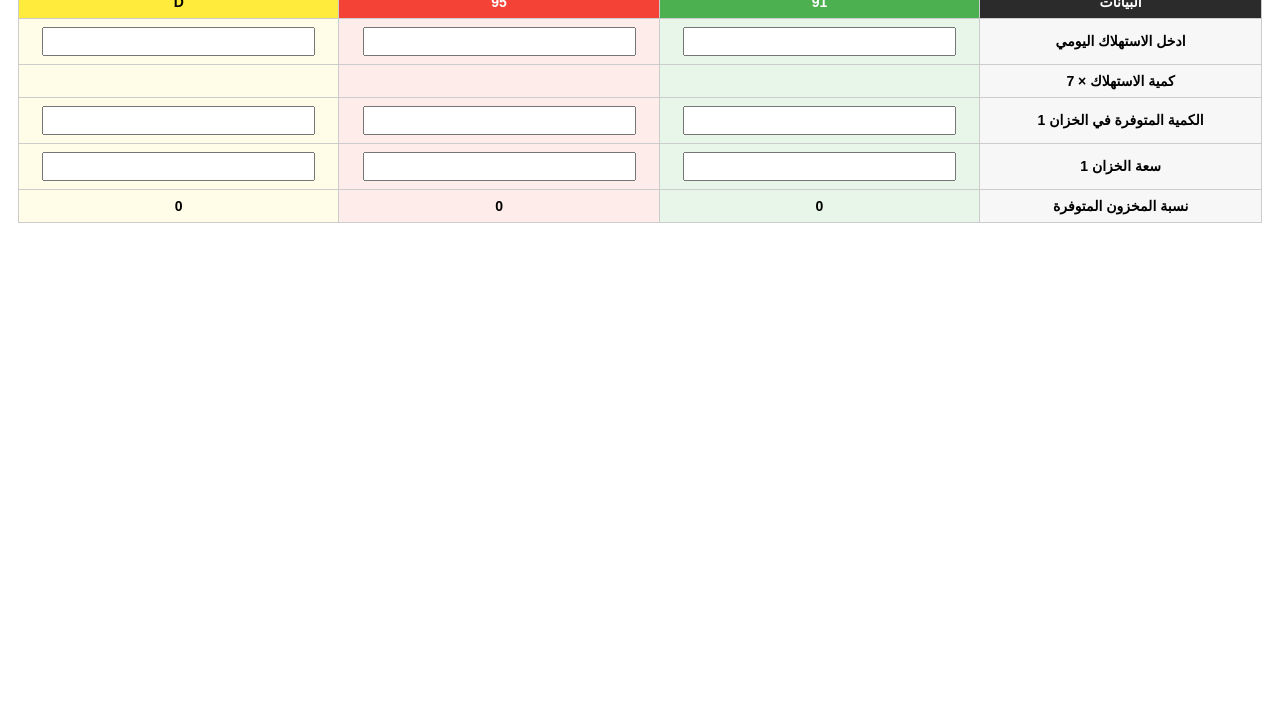
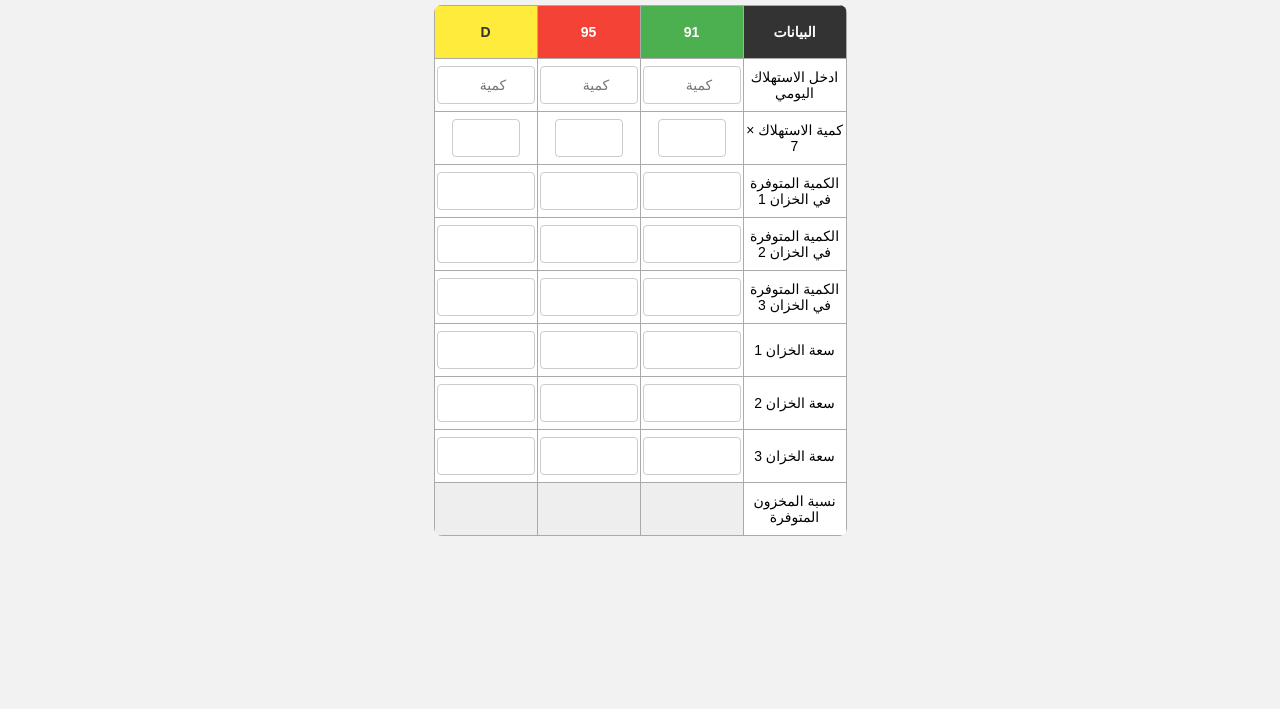
Before and after one commit to R-MAASHI/Faul-stationss, a plain HTML site: page index.html in a window 1280 px wide. Shown: the part 91-800 px from the top of the page. Drawn offline with Linux system fonts and the light colour scheme.

Commit message:
Update index.html

```diff
--- a/index.html
+++ b/index.html
@@ -2,123 +2,157 @@
 <html lang="ar" dir="rtl">
 <head>
 <meta charset="UTF-8">
-<meta name="viewport" content="width=device-width, initial-scale=1.0">
 <title>حاسبة محطات الوقود</title>
-
 <style>
 body {
-  font-family: Arial, sans-serif;
-  background: #ffffff;
-  padding: 10px;
+    font-family: "Tajawal", sans-serif;
+    background: #f2f2f2;
+    padding: 20px;
 }
-
 h2 {
     text-align: center;
-  margin-bottom: 10px;
 }
-
 table {
-  width: 100%;
     border-collapse: collapse;
+    margin: auto;
+    background: #fff;
+    border-radius: 8px;
+    overflow: hidden;
 }
-
 th, td {
+    border: 1px solid #aaa;
+    text-align: center;
+    font-size: 14px;
+    width: 100px;
+    height: 50px;
+}
+th {
+    background: #333;
+    color: #fff;
+}
+.col-91 { background: #4caf50; color:#fff;} /* أخضر واضح */
+.col-95 { background: #f44336; color:#fff;} /* أحمر واضح */
+.col-d  { background: #ffeb3b; color:#333;} /* أصفر واضح */
+input {
+    width: 90%;
+    height: 30px;
+    padding: 3px;
     border: 1px solid #ccc;
-  padding: 8px;
+    border-radius: 4px;
     text-align: center;
     font-size: 14px;
 }
-
-/* العناوين */
-.head-data { background:#2b2b2b; color:#fff; }
-.head-91 { background:#4CAF50; color:#fff; }
-.head-95 { background:#F44336; color:#fff; }
-.head-D  { background:#FFEB3B; color:#000; }
-
-/* الأعمدة */
-.col-data { background:#f7f7f7; font-weight:bold; }
-.col-91 { background:#e8f5e9; }
-.col-95 { background:#fdecea; }
-.col-D  { background:#fffde7; }
-
-input {
-  width: 90%;
-  padding: 5px;
-  box-sizing: border-box;
-}
-
 .result {
     font-weight: bold;
+    background: #eee;
+}
+.small-input {
+    width: 60px;
 }
 </style>
 </head>
-
 <body>
 
 <h2>حاسبة محطات الوقود</h2>
 
 <table>
     <tr>
-    <th class="head-data">البيانات</th>
-    <th class="head-91">91</th>
-    <th class="head-95">95</th>
-    <th class="head-D">D</th>
+        <th>البيانات</th>
+        <th class="col-91">91</th>
+        <th class="col-95">95</th>
+        <th class="col-d">D</th>
     </tr>
 
     <tr>
-    <td class="col-data">ادخل الاستهلاك اليومي</td>
-    <td class="col-91"><input type="number" id="c91" oninput="calcConsumption('91')"></td>
-    <td class="col-95"><input type="number" id="c95" oninput="calcConsumption('95')"></td>
-    <td class="col-D"><input type="number" id="cD" oninput="calcConsumption('D')"></td>
+        <td>ادخل الاستهلاك اليومي</td>
+        <td><input type="number" oninput="updateConsumption()" id="daily_91" placeholder="كمية"></td>
+        <td><input type="number" oninput="updateConsumption()" id="daily_95" placeholder="كمية"></td>
+        <td><input type="number" oninput="updateConsumption()" id="daily_d" placeholder="كمية"></td>
     </tr>
 
     <tr>
-    <td class="col-data">كمية الاستهلاك × 7</td>
-    <td class="col-91 result" id="r91"></td>
-    <td class="col-95 result" id="r95"></td>
-    <td class="col-D result" id="rD"></td>
+        <td>كمية الاستهلاك × 7</td>
+        <td><input type="number" id="consumption_91" readonly class="small-input"></td>
+        <td><input type="number" id="consumption_95" readonly class="small-input"></td>
+        <td><input type="number" id="consumption_d" readonly class="small-input"></td>
     </tr>
 
     <tr>
-    <td class="col-data">الكمية المتوفرة في الخزان 1</td>
-    <td class="col-91"><input type="number" id="available91" oninput="calcPercentage()"></td>
-    <td class="col-95"><input type="number" id="available95" oninput="calcPercentage()"></td>
-    <td class="col-D"><input type="number" id="availableD" oninput="calcPercentage()"></td>
+        <td>الكمية المتوفرة في الخزان 1</td>
+        <td><input type="number" oninput="calc()" id="t1_91"></td>
+        <td><input type="number" oninput="calc()" id="t1_95"></td>
+        <td><input type="number" oninput="calc()" id="t1_d"></td>
     </tr>
 
     <tr>
-    <td class="col-data">سعة الخزان 1</td>
-    <td class="col-91"><input type="number" id="capacity91" oninput="calcPercentage()"></td>
-    <td class="col-95"><input type="number" id="capacity95" oninput="calcPercentage()"></td>
-    <td class="col-D"><input type="number" id="capacityD" oninput="calcPercentage()"></td>
+        <td>الكمية المتوفرة في الخزان 2</td>
+        <td><input type="number" oninput="calc()" id="t2_91"></td>
+        <td><input type="number" oninput="calc()" id="t2_95"></td>
+        <td><input type="number" oninput="calc()" id="t2_d"></td>
     </tr>
 
     <tr>
-    <td class="col-data">نسبة المخزون المتوفرة</td>
-    <td class="col-91 result" id="percent91">0</td>
-    <td class="col-95 result" id="percent95">0</td>
-    <td class="col-D result" id="percentD">0</td>
+        <td>الكمية المتوفرة في الخزان 3</td>
+        <td><input type="number" oninput="calc()" id="t3_91"></td>
+        <td><input type="number" oninput="calc()" id="t3_95"></td>
+        <td><input type="number" oninput="calc()" id="t3_d"></td>
+    </tr>
+
+    <tr>
+        <td>سعة الخزان 1</td>
+        <td><input type="number" oninput="calc()" id="c1_91"></td>
+        <td><input type="number" oninput="calc()" id="c1_95"></td>
+        <td><input type="number" oninput="calc()" id="c1_d"></td>
+    </tr>
+
+    <tr>
+        <td>سعة الخزان 2</td>
+        <td><input type="number" oninput="calc()" id="c2_91"></td>
+        <td><input type="number" oninput="calc()" id="c2_95"></td>
+        <td><input type="number" oninput="calc()" id="c2_d"></td>
+    </tr>
+
+    <tr>
+        <td>سعة الخزان 3</td>
+        <td><input type="number" oninput="calc()" id="c3_91"></td>
+        <td><input type="number" oninput="calc()" id="c3_95"></td>
+        <td><input type="number" oninput="calc()" id="c3_d"></td>
+    </tr>
+
+    <tr>
+        <td>نسبة المخزون المتوفرة</td>
+        <td class="result" id="r_91"></td>
+        <td class="result" id="r_95"></td>
+        <td class="result" id="r_d"></td>
     </tr>
 </table>
 
 <script>
-function calcConsumption(type) {
-  const val = parseFloat(document.getElementById('c'+type).value);
-  document.getElementById('r'+type).innerText =
-    !isNaN(val) ? val * 7 : '';
+function updateConsumption(){
+    const fuels = ["91","95","d"];
+    fuels.forEach(f => {
+        let daily = +document.getElementById(`daily_${f}`).value || 0;
+        document.getElementById(`consumption_${f}`).value = daily * 7;
+    });
+    calc();
 }
 
-function calcPercentage() {
-  ['91','95','D'].forEach(type => {
-    const a = parseFloat(document.getElementById('available'+type).value);
-    const c = parseFloat(document.getElementById('capacity'+type).value);
-    const out = document.getElementById('percent'+type);
+function calc(){
+    const fuels = ["91","95","d"];
+    fuels.forEach(f => {
+        let t1 = +document.getElementById(`t1_${f}`).value || 0;
+        let t2 = +document.getElementById(`t2_${f}`).value || 0;
+        let t3 = +document.getElementById(`t3_${f}`).value || 0;
+        let c1 = +document.getElementById(`c1_${f}`).value || 0;
+        let c2 = +document.getElementById(`c2_${f}`).value || 0;
+        let c3 = +document.getElementById(`c3_${f}`).value || 0;
 
-    if(!isNaN(a) && !isNaN(c) && c !== 0){
-      out.innerText = (a / c).toFixed(2); // نفس 0.22
-    } else {
-      out.innerText = '0';
-    }
+        let totalAmount = t1 + t2 + t3;
+        let totalCap = c1 + c2 + c3;
+
+        // تعديل النسبة لتكون زي الكود الأسود بدون تقريب
+        let percent = totalCap ? totalAmount / totalCap : "";
+        document.getElementById(`r_${f}`).innerText = percent;
     });
 }
 </script>
```
Lines whose indentation alone changed are shown as unchanged.
